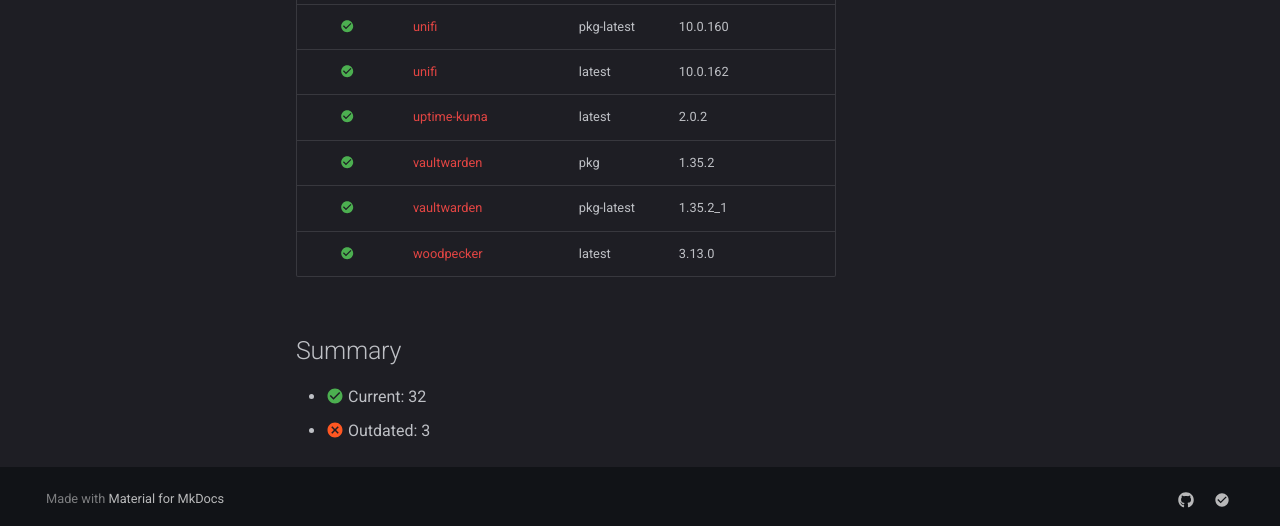
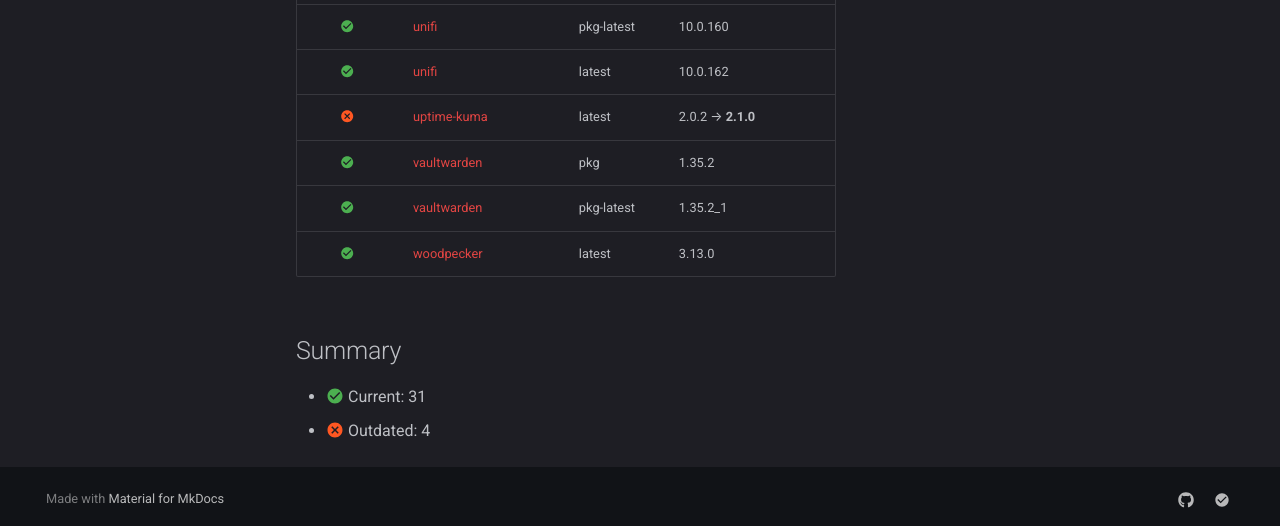
Before and after one commit to daemonless/daemonless-io, an MkDocs documentation site: the page built from docs/status.md, in a window 1280 px wide and 900 px high, scrolled down 2856 px. Shown: the part 369-895 px from the top of the window. Built offline with MkDocs 1.6.1 and Material for MkDocs 9.7.7, drawn with Linux system fonts in a browser that asks for light colours; comment, search, counter and statistics services are not loaded.

Commit message:
Update version status [skip ci]

```diff
--- a/docs/status.md
+++ b/docs/status.md
@@ -69,12 +69,12 @@
 | :material-check-circle:{ .current } | [unifi](https://github.com/daemonless/unifi/actions) | pkg | 10.0.160 |
 | :material-check-circle:{ .current } | [unifi](https://github.com/daemonless/unifi/actions) | pkg-latest | 10.0.160 |
 | :material-check-circle:{ .current } | [unifi](https://github.com/daemonless/unifi/actions) | latest | 10.0.162 |
-| :material-check-circle:{ .current } | [uptime-kuma](https://github.com/daemonless/uptime-kuma/actions) | latest | 2.0.2 |
+| :material-close-circle:{ .outdated } | [uptime-kuma](https://github.com/daemonless/uptime-kuma/actions) | latest | 2.0.2 → **2.1.0** |
 | :material-check-circle:{ .current } | [vaultwarden](https://github.com/daemonless/vaultwarden/actions) | pkg | 1.35.2 |
 | :material-check-circle:{ .current } | [vaultwarden](https://github.com/daemonless/vaultwarden/actions) | pkg-latest | 1.35.2_1 |
 | :material-check-circle:{ .current } | [woodpecker](https://github.com/daemonless/woodpecker/actions) | latest | 3.13.0 |
 
 ## Summary
 
-- :material-check-circle:{ .current } Current: 32
-- :material-close-circle:{ .outdated } Outdated: 3
+- :material-check-circle:{ .current } Current: 31
+- :material-close-circle:{ .outdated } Outdated: 4
```
